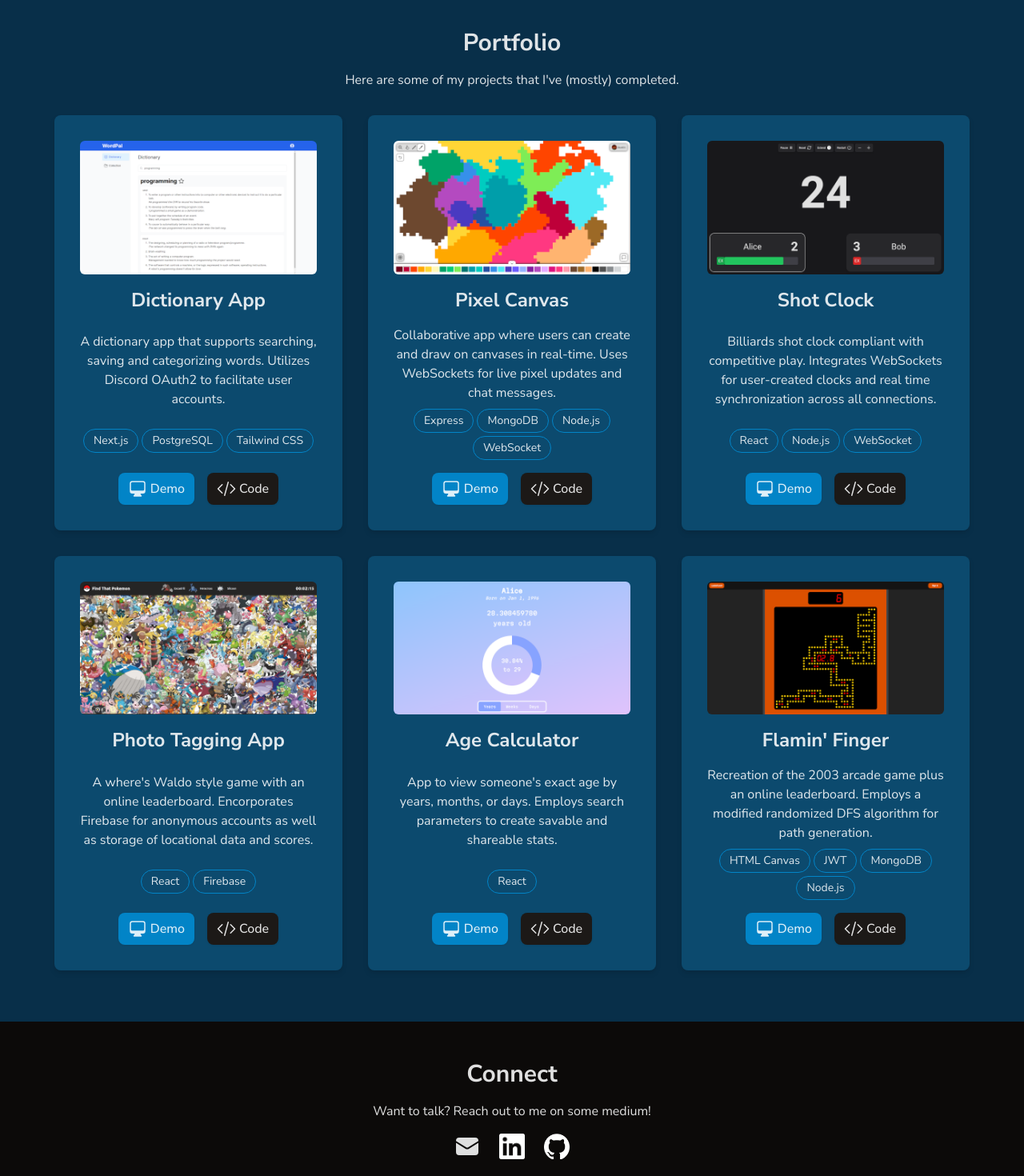
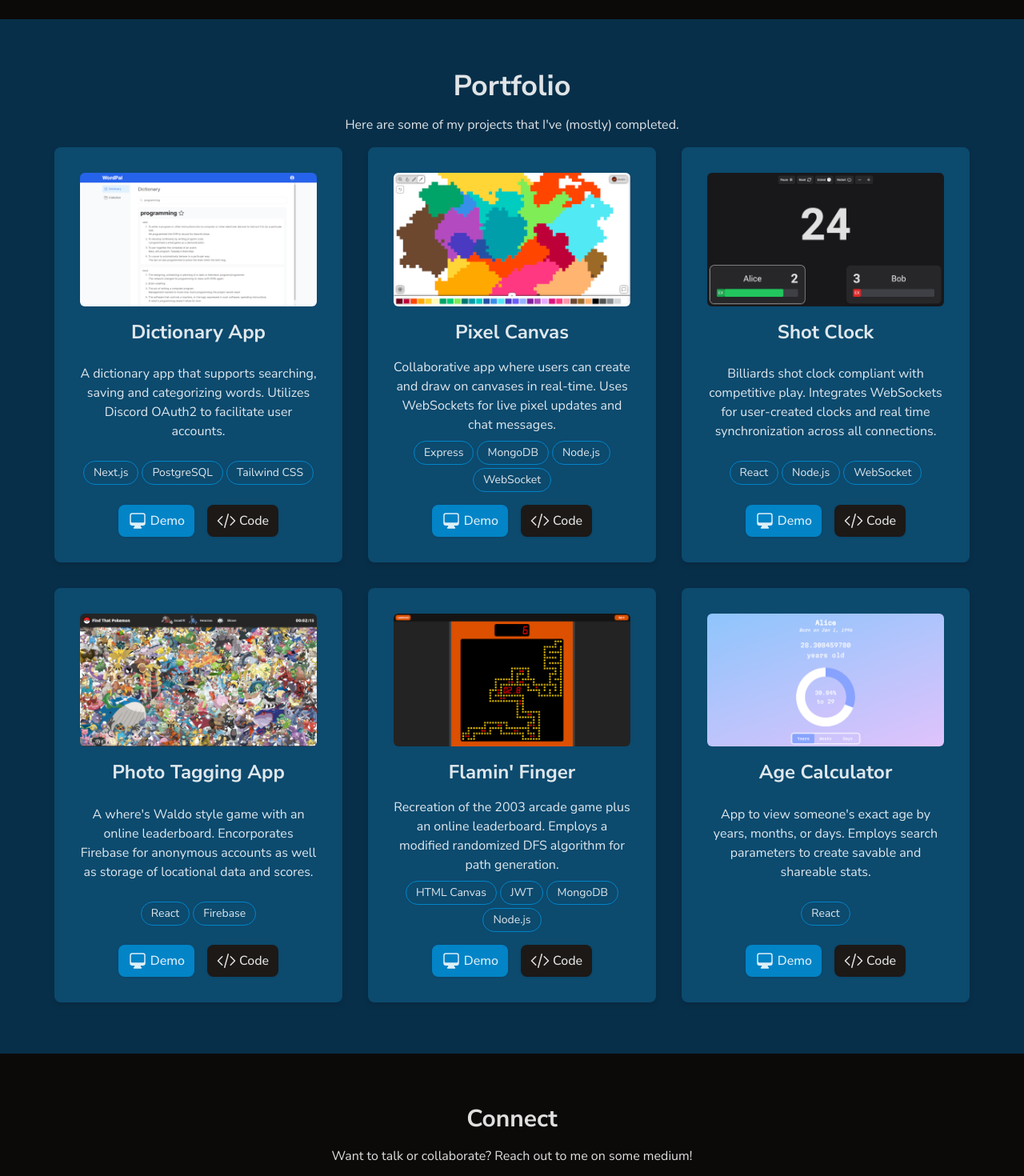
Before and after one commit to aaluzzi/personal-site, a React (Vite) app: page / in a window 1280 px wide. Shown: the part 1160-2630 px from the top of the page at 80% size. Built offline with nearby package versions, Linux system fonts and the light colour scheme.

Commit message:
Adjust padding

```diff
--- a/src/assets/projects.json
+++ b/src/assets/projects.json
@@ -32,19 +32,19 @@
         "code": "https://github.com/aaluzzi/photo-tagging-app"
     },
     {
+        "id": "flaminfinger",
+        "name": "Flamin' Finger",
+        "technologies": ["HTML Canvas", "JWT", "MongoDB", "Node.js"],
+        "description": "Recreation of the 2003 arcade game plus an online leaderboard. Employs a modified randomized DFS algorithm for path generation.",
+        "demo": "https://flamin-finger.netlify.app",
+        "code": "https://github.com/aaluzzi/flamin-finger"
+    },
+    {
         "id": "agecalculator",
         "name": "Age Calculator",
         "technologies": ["React"],
         "description": "App to view someone's exact age by years, months, or days. Employs search parameters to create savable and shareable stats.",
         "demo": "https://aaluzzi.github.io/age-calculator",
         "code": "https://github.com/aaluzzi/age-calculator"
-    },
-    {
-        "id": "flaminfinger",
-        "name": "Flamin' Finger",
-        "technologies": ["HTML Canvas", "JWT", "MongoDB", "Node.js"],
-        "description": "Recreation of the 2003 arcade game plus an online leaderboard. Employs a modified randomized DFS algorithm for path generation.",
-        "demo": "https://flamin-finger.netlify.app",
-        "code": "https://github.com/aaluzzi/flamin-finger"
     }
 ]
--- a/src/components/About.jsx
+++ b/src/components/About.jsx
@@ -1,7 +1,7 @@
 export default function About() {
     return (
         <>
-            <h1 className="text-3xl font-bold">About Me</h1>
+            <h1 className="text-4xl font-bold">About Me</h1>
             <p className="max-w-[720px] text-lg p-4">
                 I'm currently a senior studying computer science at California State University, Pomona. My programming journey began with Java,
                 with my curriculum primarily focused on object-oriented languages and design of algorithms.
--- a/src/components/Connect.jsx
+++ b/src/components/Connect.jsx
@@ -4,8 +4,8 @@ export default function Connect() {
     return (
         <>
              <h1 className="text-3xl font-bold">Connect</h1>
-             <p>Want to talk? Reach out to me on some medium!</p>
-             <div className="h-8 flex items-center gap-6">
+             <p>Want to talk or collaborate? Reach out to me on some medium!</p>
+             <div className="my-4 h-8 flex items-center gap-6">
                 <a className="h-[100%]" href={getEmailLink()}><EnvelopeIcon className="h-[100%]" /></a>
                 <a className="h-[100%]" href="https://linkedin.com/in/austin-aluzzi"><img className="h-[100%]" src="./assets/icons/linkedin.png" alt="LinkedIn icon" /></a>
                 <a className="h-[100%]" href="https://github.com/aaluzzi"><img className="h-[100%]" src="./assets/icons/github.png" alt="Github icon" /></a>
--- a/src/components/Portfolio.jsx
+++ b/src/components/Portfolio.jsx
@@ -4,9 +4,9 @@ import Project from './Project';
 export default function Portfolio() {
     return (
         <>
-            <h1 className="text-3xl font-bold">Portfolio</h1>
+            <h1 className="text-4xl font-bold">Portfolio</h1>
             <p>Here are some of my projects that I've (mostly) completed.</p>
-            <div className="p-4 flex flex-wrap justify-center gap-8">
+            <div className="flex flex-wrap justify-center gap-8">
                 {projects.map(project => <Project project={project} />)}
             </div>
         </>
--- a/src/components/Section.jsx
+++ b/src/components/Section.jsx
@@ -1,7 +1,7 @@
 export default function Section({id, className, children}) {
     return (
         <section id={id} className={"drop-shadow-sm " + className}>
-            <div className="p-12 max-w-[1280px] m-auto flex flex-col items-center justify-center gap-4">
+            <div className="py-16 px-8 max-w-[1280px] m-auto flex flex-col items-center justify-center gap-4">
                 {children}
             </div>
         </section>
--- a/src/index.css
+++ b/src/index.css
@@ -17,7 +17,7 @@ body,#root {
   font-weight: 400;
   height: 100%;
   scroll-behavior: smooth;
-
+  background-color: #0c0a09;
   color: rgba(255, 255, 255, 0.87);
   font-synthesis: none;
   text-rendering: optimizeLegibility;
```
